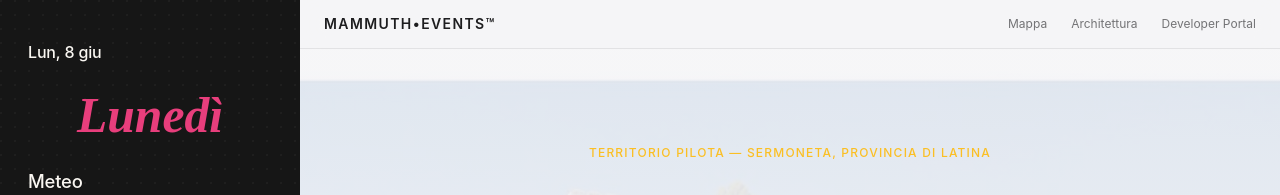
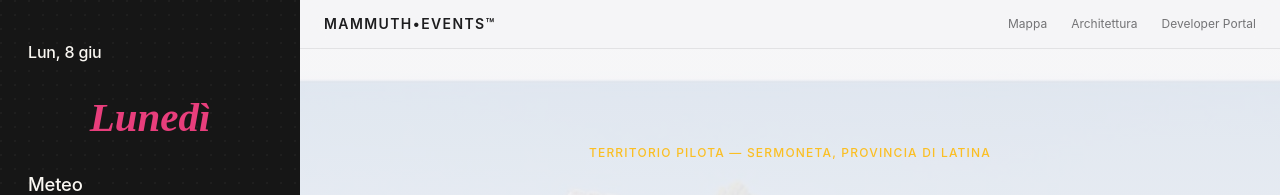
Before and after one commit to adrianochtribo-dot/MAMMUTH-FRONTEND, a Next.js app: page / in a window 1280 px wide. Shown: the top 195 px of the page. Built offline with nearby package versions, Linux system fonts and the light colour scheme; no server answers; the database is empty.

Commit message:
style(widget): adatta il giorno corsivo all'altezza della colonna
Riduce ulteriormente il giorno corsivo (da clamp 2.2-3.1rem a
1.9-2.6rem) e aggiunge padding verticale e line-height 1.15 per
dargli respiro in altezza nella colonna. Font e colore invariati.

```diff
--- a/components/WidgetTerritorio.tsx
+++ b/components/WidgetTerritorio.tsx
@@ -214,8 +214,8 @@ export default function WidgetTerritorio() {
         <div style={{ fontSize: '1rem', fontWeight: 500, letterSpacing: '-0.01em' }}>{dataLine}</div>
       </div>
 
-      {/* giorno grande corsivo (dinamico) — rimpicciolito e centrato; font e colore INVARIATI */}
-      <div style={{ fontFamily: "'Snell Roundhand','Brush Script MT',cursive", fontStyle: 'italic', fontWeight: 700, fontSize: 'clamp(2.2rem,4vw,3.1rem)', lineHeight: 1.05, color: ACCENT, textAlign: 'center' }}>
+      {/* giorno grande corsivo (dinamico) — adattato alla colonna; font e colore INVARIATI */}
+      <div style={{ fontFamily: "'Snell Roundhand','Brush Script MT',cursive", fontStyle: 'italic', fontWeight: 700, fontSize: 'clamp(1.9rem,3.2vw,2.6rem)', lineHeight: 1.15, color: ACCENT, textAlign: 'center', padding: '4px 0' }}>
         {giornoCap}
       </div>
 
```
